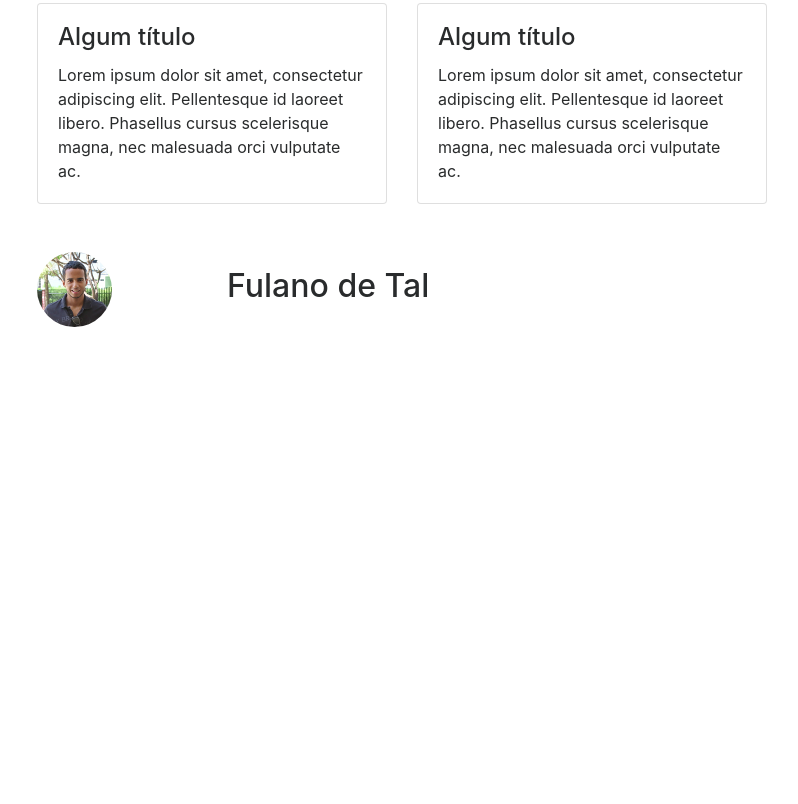
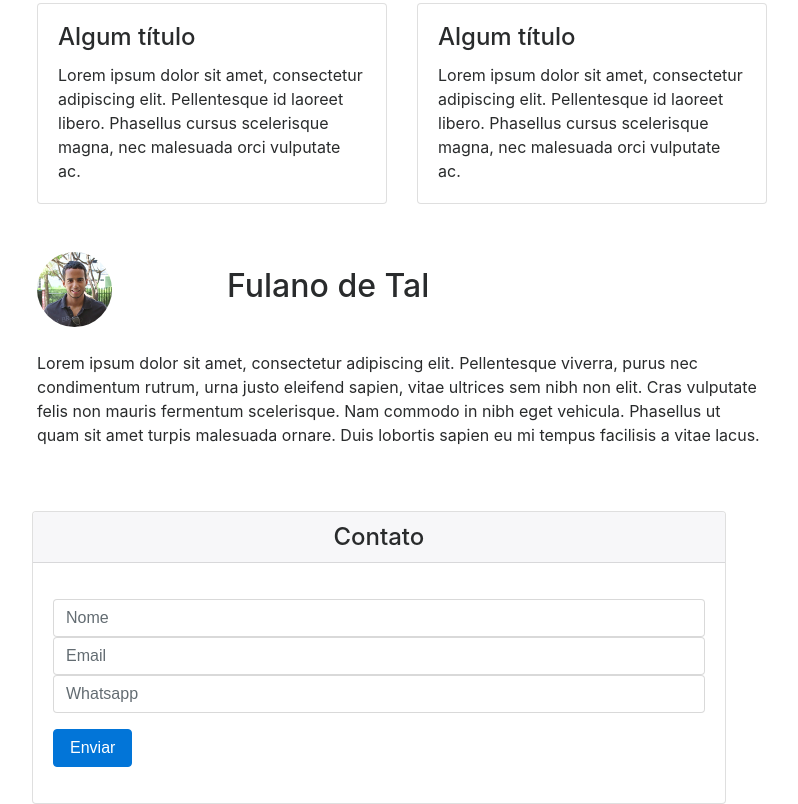
Before and after one commit to raulfmiranda/congressomobile, a plain HTML site: page index.html in a window 1280 px wide. Shown: the part 375-1179 px from the top of the page, without its empty margins (238-1036 px from the left). Before the commit the page ends 800 px from the top, so only its background shows below. Drawn offline with nearby package versions, Linux system fonts and the light colour scheme.

Commit message:
Adicionado formulário para contato

```diff
--- a/index.html
+++ b/index.html
@@ -70,7 +70,35 @@
 					<h2>Fulano de Tal</h2>
 				</div>
 			</div>
+			</br>
+			<div class='row'>
+				<div class='col-md-8 offset-md-2'>
+					<p>Lorem ipsum dolor sit amet, consectetur adipiscing elit. Pellentesque viverra, purus nec condimentum rutrum, urna justo eleifend sapien, vitae ultrices sem nibh non elit. Cras vulputate felis non mauris fermentum scelerisque. Nam commodo in nibh eget vehicula. Phasellus ut quam sit amet turpis malesuada ornare. Duis lobortis sapien eu mi tempus facilisis a vitae lacus.</p>
+				</div>
+			</div>
+			</br></br>
 
+			<div class='offset-md-2'>
+				<div class='card w-75'>
+					<h4 class='card-header text-center'>Contato</h4>
+
+					<div class='card-block'>
+
+						<p class='card-text'>
+							<form>
+							  <fieldset>
+								<div class="form-group">
+								  <input type="text" id="inputNome" class="form-control" placeholder="Nome">
+								  <input type="text" id="inputEmail" class="form-control" placeholder="Email">
+								  <input type="text" id="inputWhatsapp" class="form-control" placeholder="Whatsapp">
+								</div>
+								<button type="submit" class="btn btn-primary">Enviar</button>
+							  </fieldset>
+							</form>
+						</p>
+					</div>
+				</div>
+			</div>
 
 		</div>
 
```
